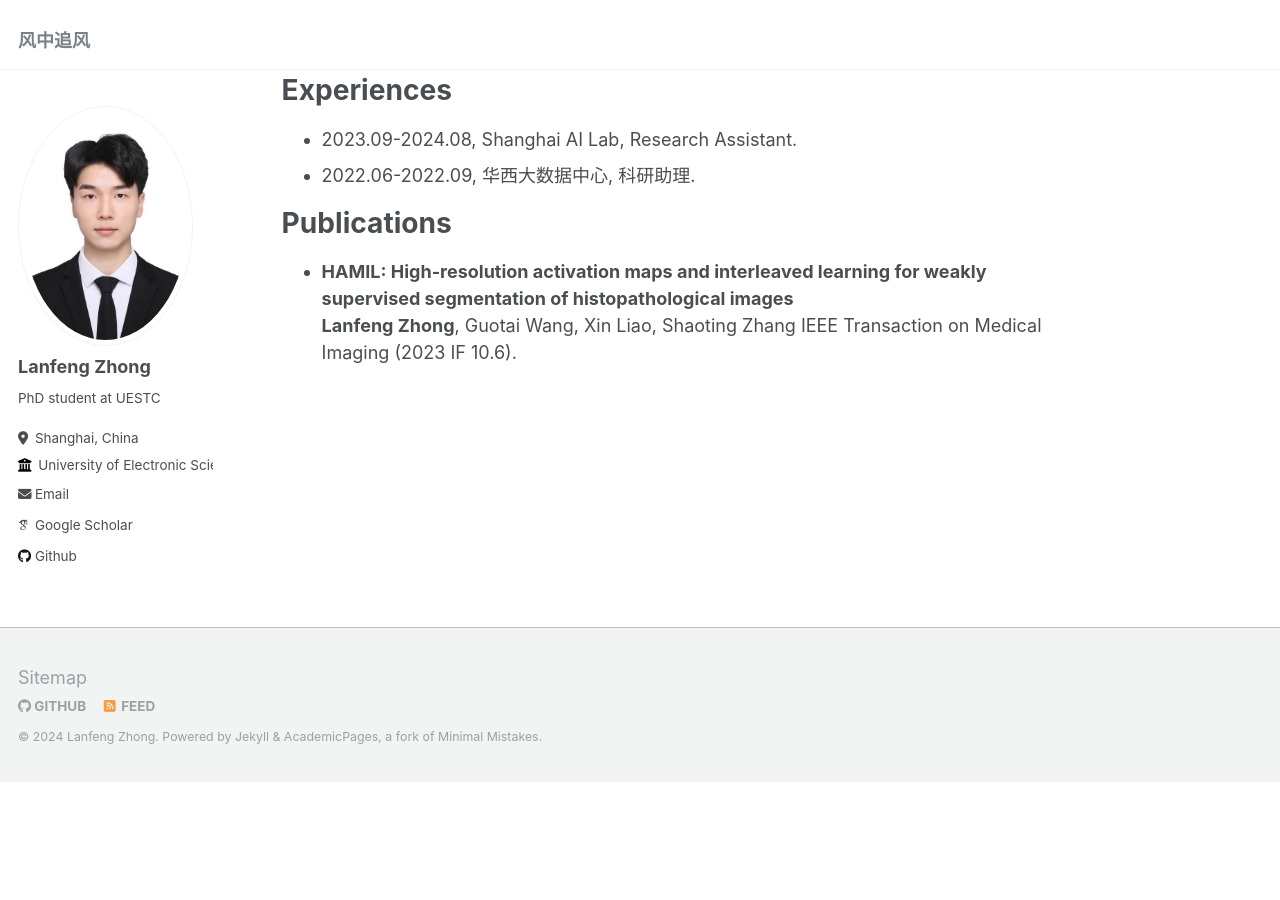
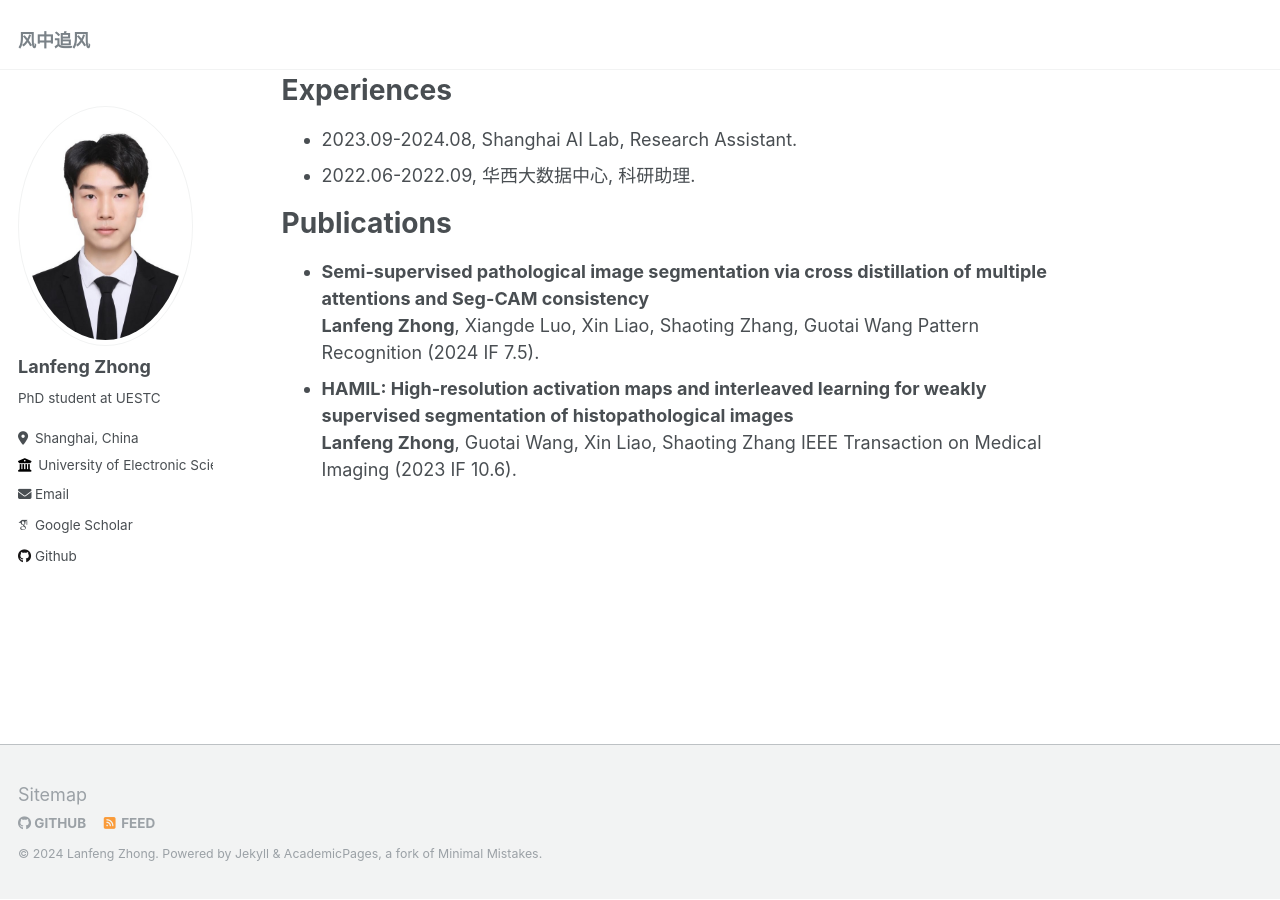
Before and after one commit to lanfz2000/lanfz2000.github.io, a Jekyll site: the page built from _pages/about.md, in a window 1280 px wide and 900 px high, scrolled down 502 px. Built offline with Jekyll 4.4.1, drawn with Linux system fonts in a browser that asks for light colours; some web fonts are replaced; before the commit the page ends 1285 px from its top, so only the background shows below that.

Commit message:
Update about.md

```diff
--- a/_pages/about.md
+++ b/_pages/about.md
@@ -24,6 +24,9 @@ About me
 - 2022.06-2022.09, 华西大数据中心, 科研助理.
 
 # Publications
+- **Semi-supervised pathological image segmentation via cross distillation of multiple attentions and Seg-CAM consistency**
+**Lanfeng Zhong**, Xiangde Luo, Xin Liao, Shaoting Zhang, Guotai Wang
+Pattern Recognition (2024 IF 7.5).
 - **HAMIL: High-resolution activation maps and interleaved learning for weakly supervised segmentation of histopathological images**
 **Lanfeng Zhong**, Guotai Wang, Xin Liao, Shaoting Zhang
 IEEE Transaction on Medical Imaging (2023 IF 10.6).
```
